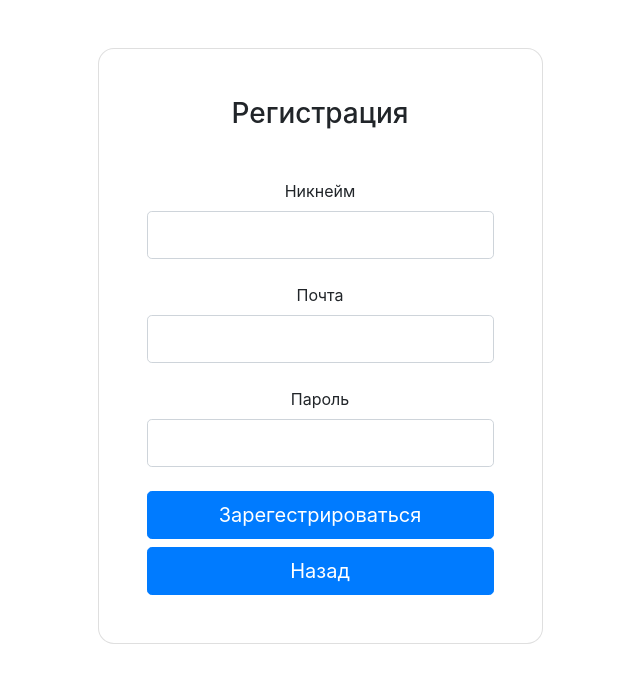
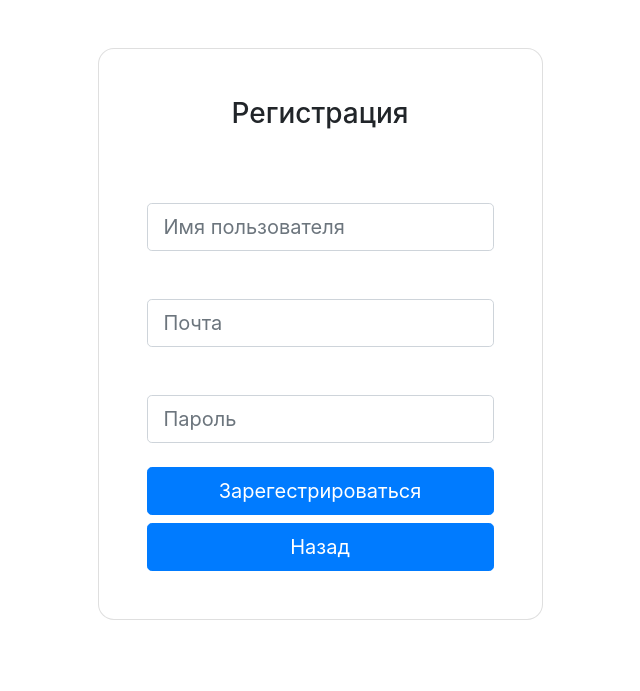
Before and after one commit to TetherOne/forum, a Flask app: page /register in a window 1280 px wide. Shown: the top 691 px of the page, without its empty margins (320-960 px from the left). Run offline with Flask 3, Linux system fonts and the light colour scheme; some libraries are stand-ins or nearby versions.

Commit message:
ad some changes

```diff
--- a/app.py
+++ b/app.py
@@ -68,7 +68,7 @@ def main_page():
 
     """
     session = SessionFactory()
-    articles = session.query(Article).all()
+    articles = session.query(Article).all()  #
 
     return render_template('forum/main_page.html', articles=articles)
 
@@ -81,6 +81,14 @@ def your_profile_page():
     Функция для отображения профиля пользователя
 
     """
+    if current_user.is_authenticated:
+
+        session = SessionFactory()
+        current_user_id = current_user.id
+        your_articles = session.query(Article).filter_by(user_id=current_user_id).all()
+
+        return render_template('forum/your_profile.html', articles=your_articles)
+
     return render_template('forum/your_profile.html')
 
 
--- a/templates/auth/register.html
+++ b/templates/auth/register.html
@@ -30,18 +30,18 @@
          <h3 class="mb-5">Регистрация</h3>
 
          <div class="form-outline mb-4">
-           <label class="form-label" for="username">Никнейм</label>
-           <input type="text" id="username" class="form-control form-control-lg" name="username" />
+           <label class="form-label" for="username"></label>
+           <input type="text" id="username" class="form-control form-control-lg" name="username" placeholder="Имя пользователя"/>
          </div>
 
           <div class="form-outline mb-4">
-           <label class="form-label" for="email">Почта</label>
-           <input type="email" id="text" class="form-control form-control-lg" name="email" />
+           <label class="form-label" for="email">  </label>
+           <input type="email" id="text" class="form-control form-control-lg" name="email" placeholder="Почта"/>
          </div>
 
          <div class="form-outline mb-4">
-           <label class="form-label" for="password">Пароль</label>
-           <input type="password" id="password" class="form-control form-control-lg" name="password" />
+           <label class="form-label" for="password"></label>
+           <input type="password" id="password" class="form-control form-control-lg" name="password" placeholder="Пароль"/>
          </div>
 
          <button class="btn btn-primary btn-lg btn-block" type="submit">Зарегестрироваться</button>
```
Also changed, not shown: models.py (+22 -0 lines), templates/auth/login.html (+4 -4 lines), templates/forum/your_profile.html (+8 -1 lines).
